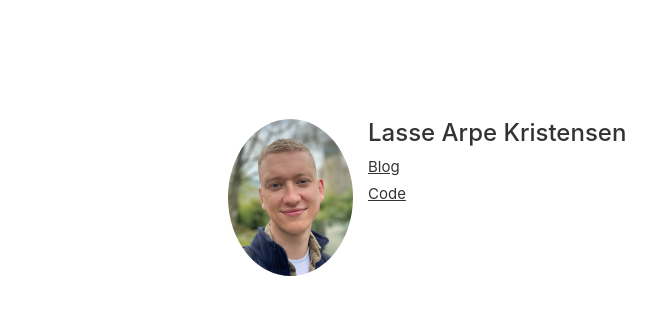
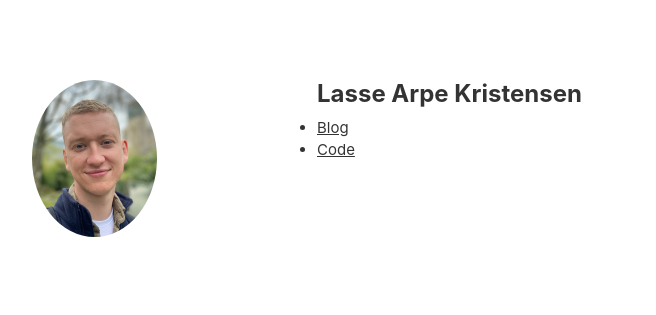
Before and after one commit to lassearpe/lassearpe.github.io_Backend, a Jekyll site: the page index.html, which Jekyll copies as it is, in a window 1280 px wide. Shown: the top 315 px of the page, without its empty margins (62-718 px from the left). Built offline with Jekyll 4.4.1, drawn with Linux system fonts in a browser that asks for light colours.

Commit message:
Testing frontpage.

```diff
--- a/index.html
+++ b/index.html
@@ -14,13 +14,24 @@
 </head>
 
 <body>
-    <div id="landing">
-        <div style="width: 20%; float:left">
+    <div class="container-lg">
+        <div class="row" style="margin-top: 5rem;">
+            <div class="col-md-3 gx-5">
+
                 <img alt="Lasse's profile picture" class="img-fluid mb-4" src="/img/lasse_500x600.png" style="border-radius: 50%;" width="125" height="125">
+
             </div>
-        <div style="width: 80%; float:right">
 
-            <h1>Lasse Arpe Kristensen</h1>
+            <div class="col-md-6 gx-5">
+
+                <div class="row mb-4">
+
+                    <div class="col">
+
+                        <h1 style="font-weight: bold;" >Lasse Arpe Kristensen</h1>
+
+                    </div>
+
                     <ul id="links">
                     <li>
                         <a href="/blog">Blog</a>
@@ -30,8 +41,11 @@
                     </li>
                     </ul>
                 </div>
+            </div>
+        </div>
+    </div>
 
-</div>
+
 
 
 
```
Lines whose indentation alone changed are shown as unchanged.
